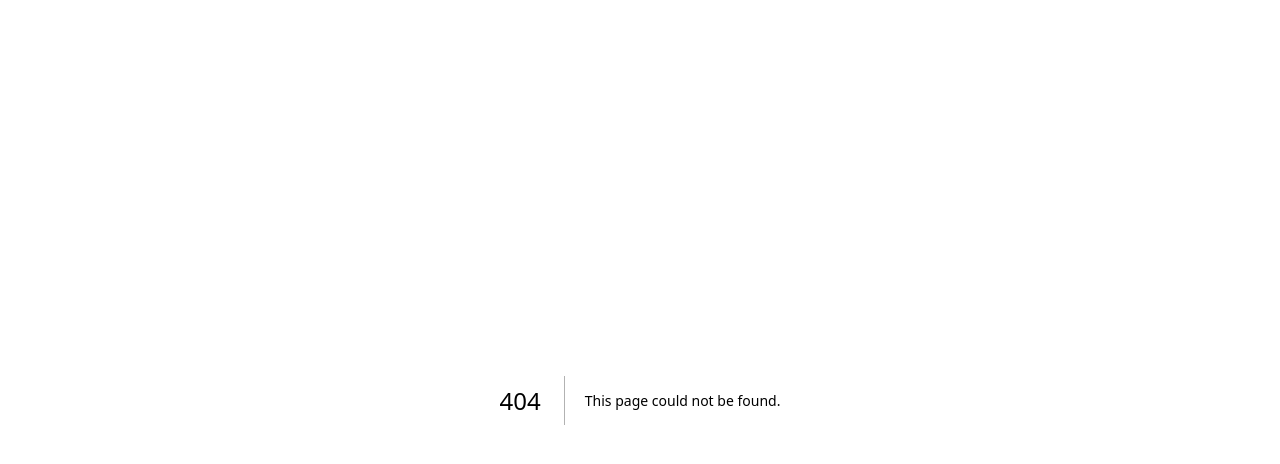
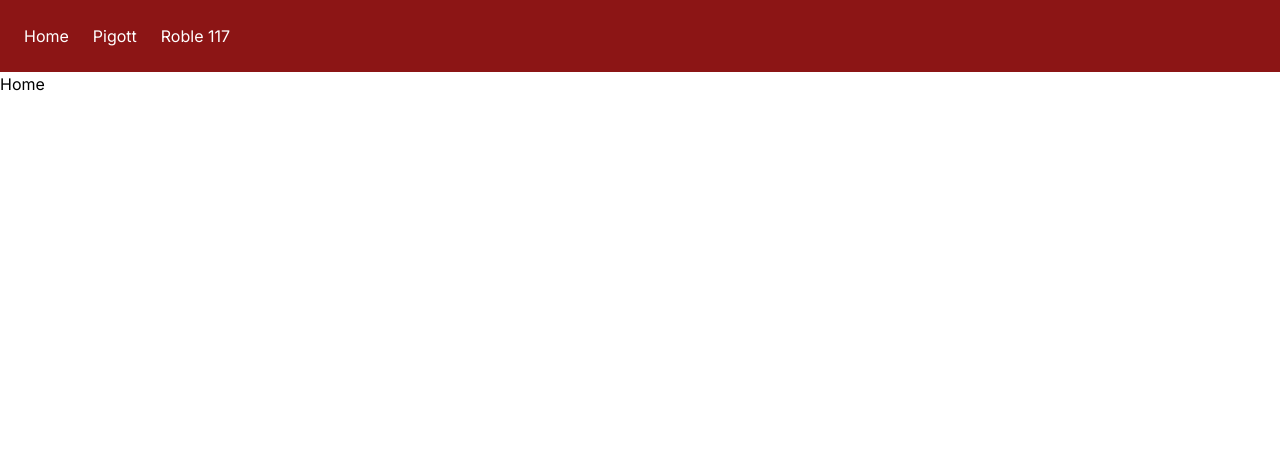
Before and after one commit to Stanford-TAPS/TAPS_space_request, a Next.js app: page / in a window 1280 px wide. Before the commit this address had no page. Shown: the top 464 px of the page. Built offline with nearby package versions, Linux system fonts and the light colour scheme.

Commit message:
prototype navigation bar

```diff
--- a/app/R117/page.js
+++ b/app/R117/page.js
@@ -12,7 +12,8 @@
 
   return (
     <div>
-      <h2 style={{ textAlign: "center", fontSize: "1.5em" }}>Roble 117</h2>
+      <h2 className="text-center pt-10 text-lg">Roble 117</h2>
+      <div class="mx-10 mb-10">
       <FullCalendar
         initialView="timeGridWeek"
         initialDate={getNextSunday().toISOString().slice(0, 10)}
@@ -27,6 +28,7 @@
         slotMinTime="08:00"
         slotMaxTime="23:00"
       />
+      </div>
     </div>
   );
 }
--- a/app/globals.css
+++ b/app/globals.css
@@ -33,7 +33,7 @@
 }
 
 .__className_20951f {
-  font-family: Oswald, sans-serif;
+  font-family: Oswald, sans-serif !important;
   font-style: normal;
 }
 
@@ -54,7 +54,6 @@
 }
 
 body {
-  margin: 15px;
   color: rgb(var(--foreground));
   background: rgb(var(--background));
   font-family: var(--font-family);
--- a/app/layout.js
+++ b/app/layout.js
@@ -1,17 +1,25 @@
-import './globals.css'
-import { Inter } from 'next/font/google'
+import "./globals.css";
+import { Inter } from "next/font/google";
+import Navbar from "./navigation.js";
 
-const inter = Inter({ subsets: ['latin'] })
+const inter = Inter({ subsets: ["latin"] });
 
 export const metadata = {
-  title: 'Requestable Space Availability',
-  description: 'TAPS Requestable Spaces availability',
-}
+  title: "Requestable Space Availability",
+  description: "TAPS Requestable Spaces availability",
+};
 
 export default function RootLayout({ children }) {
   return (
     <html lang="en">
-      <body className={inter.className}>{children}</body>
+      <body className={inter.className}>
+
+        <div>
+          <Navbar />
+          {children}
+        </div>
+
+      </body>
     </html>
-  )
+  );
 }
--- /dev/null
+++ b/app/navigation.js
@@ -0,0 +1,25 @@
+import Link from 'next/link';
+
+export default function Navbar() {
+  return (
+    <nav className="flex items-center justify-between flex-wrap bg-cardinal p-6">
+      <ul className="flex" >
+        <li className="mr-6">
+          <Link className="text-white hover:text-gray-200" href="/">
+            Home
+          </Link>
+        </li>
+        <li className="mr-6">
+          <Link className="text-white hover:text-gray-200" href="/pigott">
+            Pigott
+          </Link>
+        </li>
+        <li className="mr-6">
+          <Link className="text-white hover:text-gray-200" href="/R117">
+            Roble 117
+          </Link>
+        </li>
+      </ul>
+    </nav>
+  );
+}
--- /dev/null
+++ b/app/page.js
@@ -0,0 +1,3 @@
+export default function Home() {
+  return <h1> Home </h1>
+}
--- a/app/pigott/page.js
+++ b/app/pigott/page.js
@@ -15,7 +15,8 @@
 
   return (
     <div>
-      <h2 style={{ textAlign: "center", fontSize: "1.5em" }}>Pigott Theater</h2>
+      <h2 className="text-center pt-10 text-lg">Pigott Theater</h2>
+      <div class="mx-10 mb-10">
       <FullCalendar
         initialView="timeGridWeek"
         initialDate={nextSunday.toISOString().slice(0, 10)}
@@ -30,6 +31,7 @@
         slotMinTime="08:00"
         slotMaxTime="23:00"
       />
+      </div>
     </div>
   );
 }
--- a/tailwind.config.js
+++ b/tailwind.config.js
@@ -1,12 +1,17 @@
 /** @type {import('tailwindcss').Config} */
 module.exports = {
+  content: [
+    './app/**/*.{js,ts,jsx,tsx,mdx}', // Note the addition of the `app` directory.
+    './pages/**/*.{js,ts,jsx,tsx,mdx}',
+    './components/**/*.{js,ts,jsx,tsx,mdx}',
+
+  ],
   theme: {
     extend: {
-      fontFamily: {
-        'oswald': ['Oswald', 'sans-serif'],
+      colors: {
+        cardinal: '#8C1515',
       },
     },
   },
-  variants: {},
   plugins: [],
 }
```
